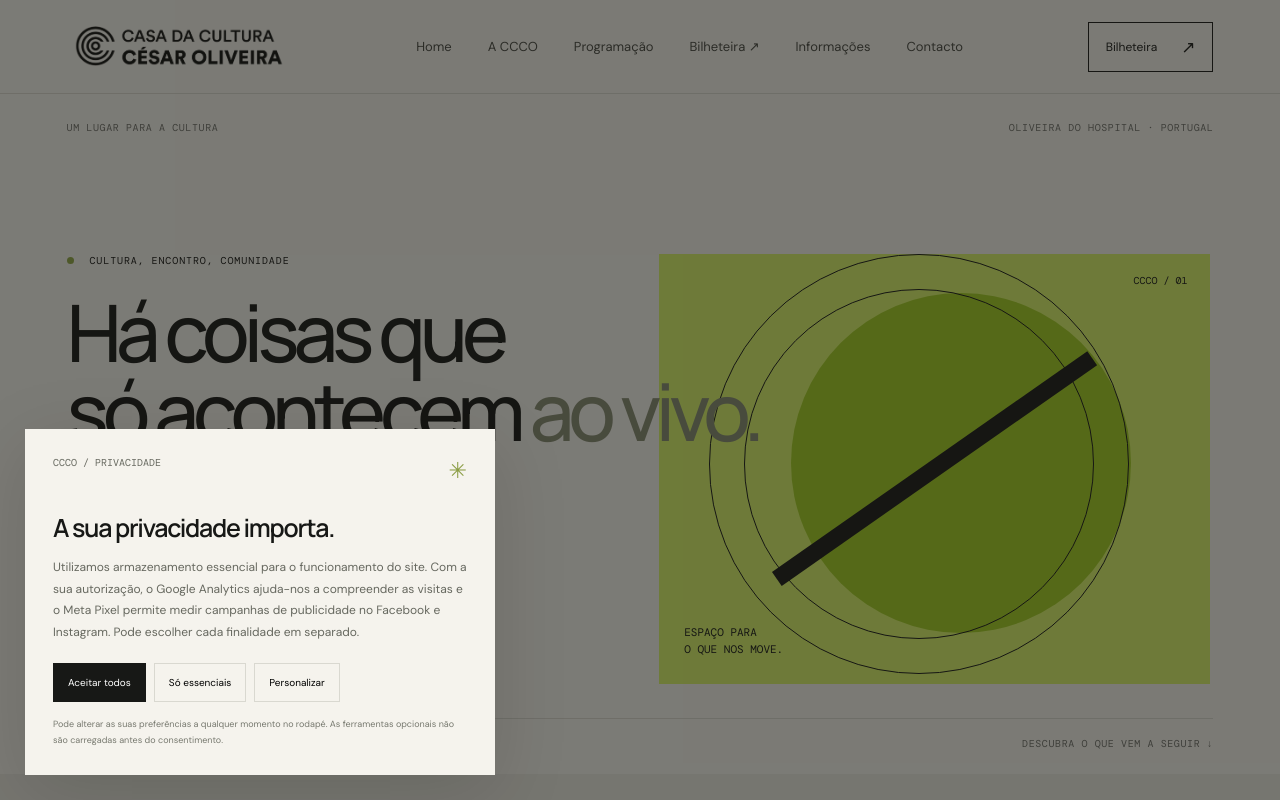
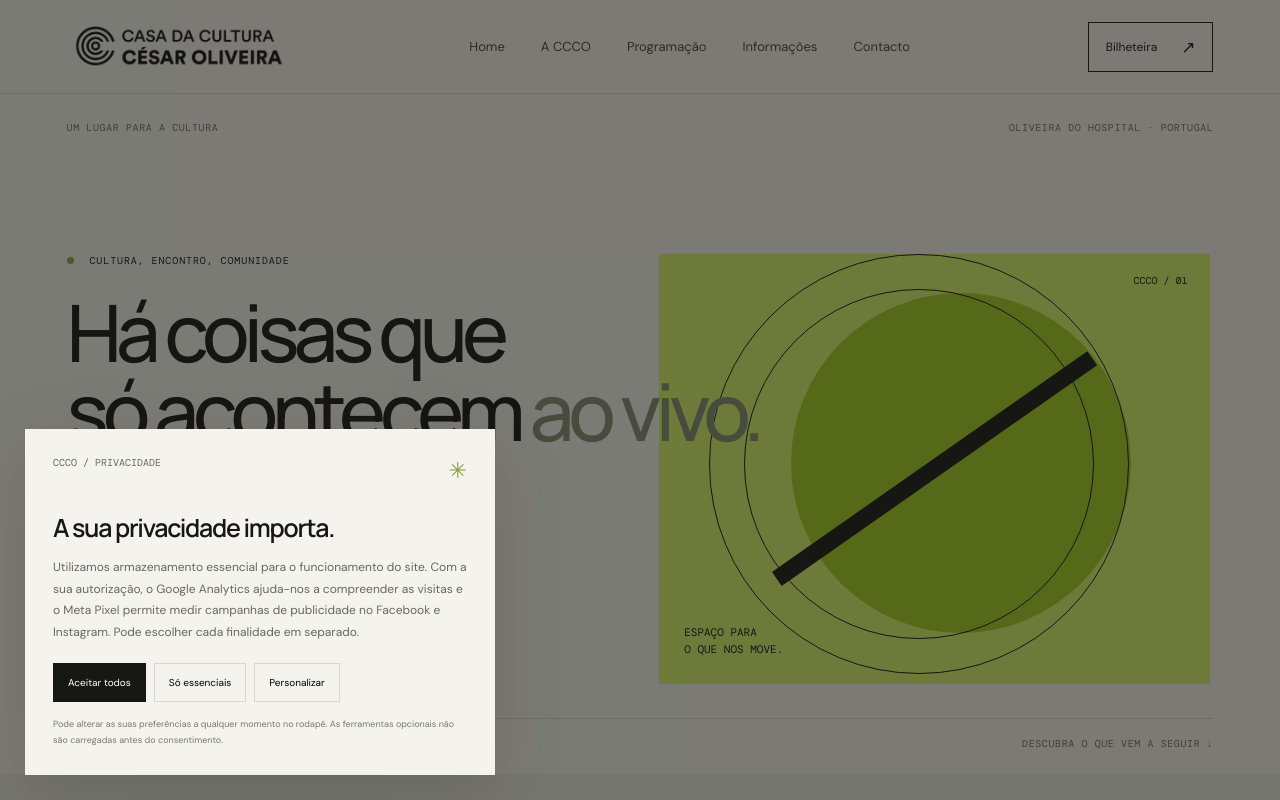
Before and after one commit to casadaculturacesaroliveira/CCCO, a Next.js app: page / in a window 1280 px wide. Shown: the top 800 px of the page. Built offline with nearby package versions, Linux system fonts and the light colour scheme; no server answers; the database is empty.

Commit message:
fix: remove Bilheteira from navigation menu

```diff
--- a/app/page.tsx
+++ b/app/page.tsx
@@ -81,7 +81,7 @@ export default function Home() {
       <a href="#inicio" className="brand" aria-label="Casa da Cultura César Oliveira — início"><img src="/logo.png" alt="Casa da Cultura César Oliveira" /></a>
       <button className="menu-toggle" aria-label="Abrir menu" aria-expanded={menuOpen} onClick={() => setMenuOpen(!menuOpen)}>{menuOpen ? "FECHAR −" : "MENU +"}</button>
       <nav className={menuOpen ? "nav nav-open" : "nav"} aria-label="Navegação principal">
-        <a href="#inicio" onClick={() => setMenuOpen(false)}>Home</a><a href="#ccco" onClick={() => setMenuOpen(false)}>A CCCO</a><a href="#programacao" onClick={() => setMenuOpen(false)}>Programação</a><a href="https://www.ticketline.pt/salas/sala/4148" target="_blank" rel="noopener noreferrer" onClick={() => setMenuOpen(false)}>Bilheteira ↗</a><a href="#informacoes" onClick={() => setMenuOpen(false)}>Informações</a><a href="#contacto" onClick={() => setMenuOpen(false)}>Contacto</a>
+        <a href="#inicio" onClick={() => setMenuOpen(false)}>Home</a><a href="#ccco" onClick={() => setMenuOpen(false)}>A CCCO</a><a href="#programacao" onClick={() => setMenuOpen(false)}>Programação</a><a href="#informacoes" onClick={() => setMenuOpen(false)}>Informações</a><a href="#contacto" onClick={() => setMenuOpen(false)}>Contacto</a>
       </nav>
       <a className="header-cta" href="https://www.ticketline.pt/salas/sala/4148" target="_blank" rel="noopener noreferrer">Bilheteira <span>↗</span></a>
     </header>
```
